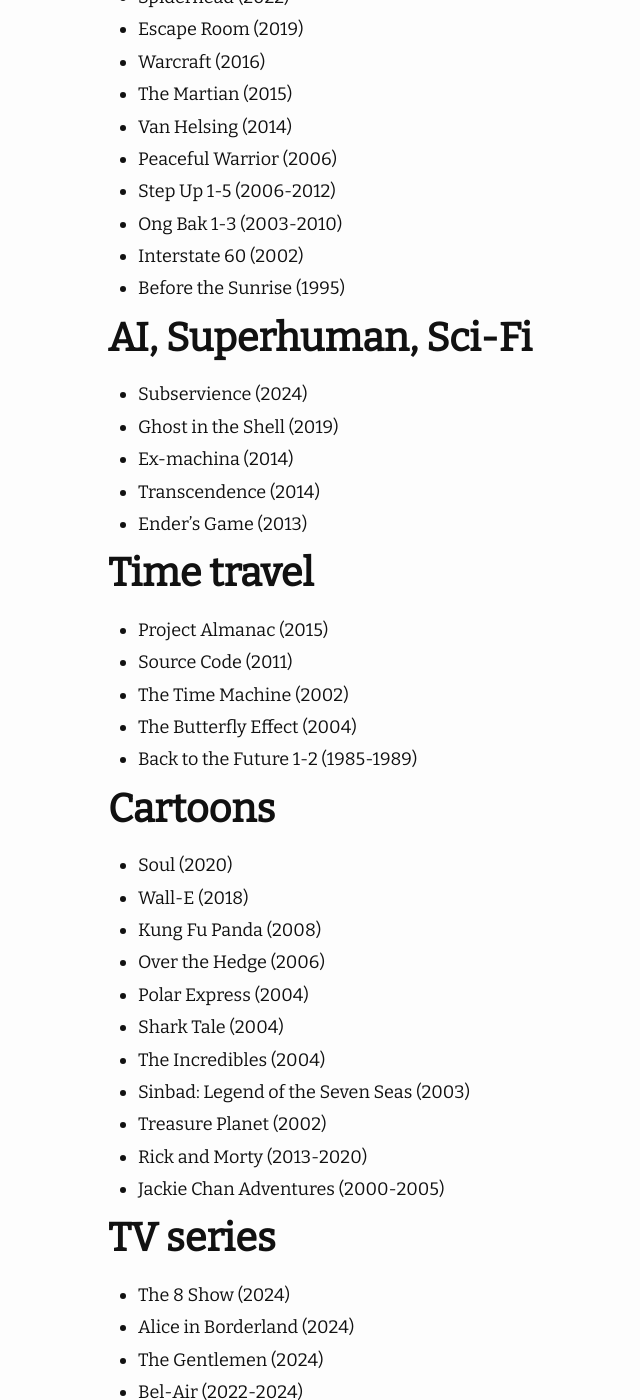
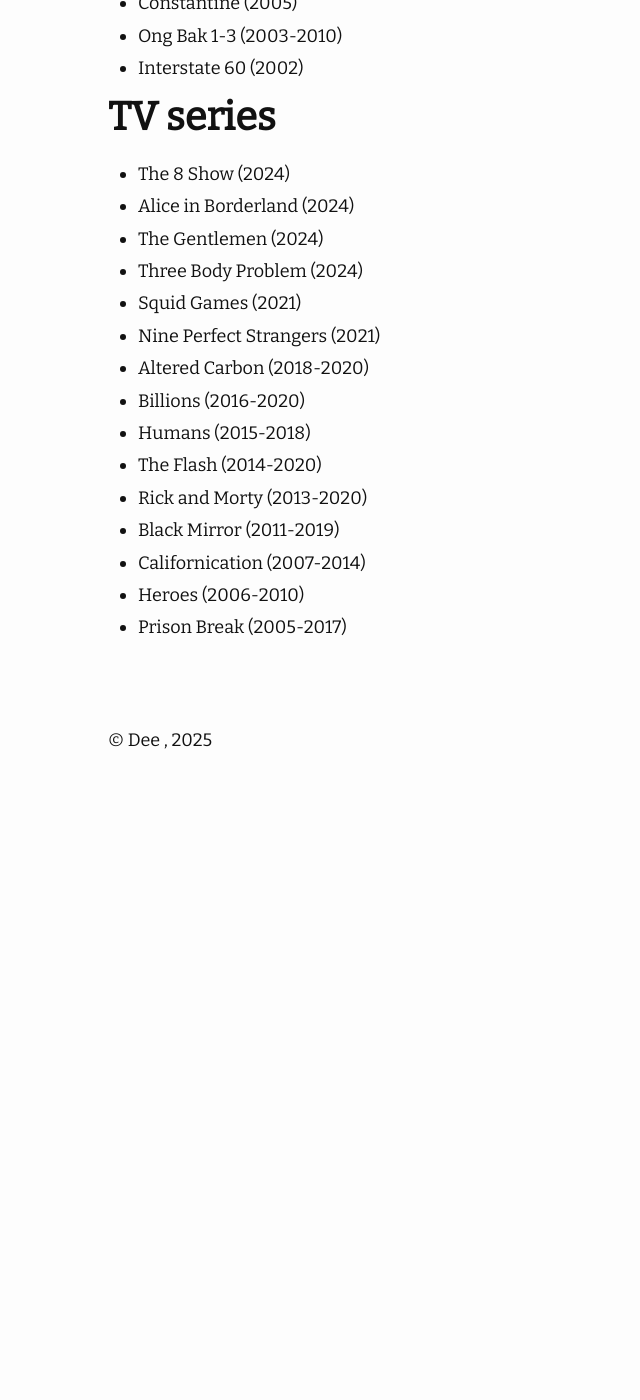
Before and after one commit to deeintech/deeintech.github.io, a Jekyll site: the page built from _posts/2020-03-02-movies.md, in a window 1280 px wide and 1400 px high, scrolled down 2401 px. Shown: the whole window, without its empty margins (162-802 px from the left). Built offline with Jekyll 4.4.1, drawn with Linux system fonts in a browser that asks for light colours; nearby versions of some CDN libraries; after the commit the page ends 3177 px from its top, so only the background shows below that; some of the changed text lies outside the part shown.

Commit message:
update movies

```diff
--- a/_posts/2020-03-02-movies.md
+++ b/_posts/2020-03-02-movies.md
@@ -36,110 +35,62 @@
 - A Beautiful Mind (2001)
 - Seven Years in Tibet (1997)
 
-# Documentary
-
-- Have a Good Trip: Adventures in Psychedelics (2020)
-- DMT: The Spirit Molecule (2010)
-
-# Marvel (MCU)
-
-- Doctor Strange 1-2 (2016-2022)
-- Deadpool 1-2 (2016-2018)
-- The Avengers 1-4 (2012-2019)
-- Iron Man 1-3 (2008-2013)
-
 # Action
 
 - Guns Akimbo (2020)
 - Ready Player One (2018)
 - Valerian and the City of Thousand Planets (2017)
 - Baby Driver (2017)
+- Doctor Strange 1-2 (2016-2022)
+- Deadpool (2016)
 - Divergent 1-3 (2014-2016)
 - Maze Runner 1-3 (2014-2018)
-- Limitless (2011)
-- In Time (2011)
+- The Avengers 1-4 (2012-2019)
 - Avatar (2009)
 - Sherlock Holmes 1-2 (2009-2011)
-- Constantine (2005)
+- Iron Man 1-3 (2008-2013)
 - National Treasure 1-2 (2004-2007)
 - Bulletproof Monk (2003)
 - The Rundown (2003)
 - Pirates of Caribbean 1-5 (2003-2017)
 - Fast & Furious 1,3 (2001-2003)
 
-# Comedy
-
-- The Whole Nine Yards (2000)
-- 4 Rooms (1995)
-- The Mask (1994)
-
 # Others
 
+- Subservience (2024)
 - Spiderhead (2022)
+- Have a Good Trip: Adventures in Psychedelics (2020)
+- Ghost in the Shell (2019)
 - Escape Room (2019)
 - Warcraft (2016)
-- The Martian (2015)
+- Project Almanac (2015)
+- Ex-machina (2014)
+- Transcendence (2014)
 - Van Helsing (2014)
+- Ender’s Game (2013)
+- Limitless (2011)
+- In Time (2011)
+- DMT: The Spirit Molecule (2010)
 - Peaceful Warrior (2006)
 - Step Up 1-5 (2006-2012)
+- Constantine (2005)
 - Ong Bak 1-3 (2003-2010)
 - Interstate 60 (2002)
-- Before the Sunrise (1995)
-
-# AI, Superhuman, Sci-Fi
-
-- Subservience (2024)
-- Ghost in the Shell (2019)
-- Ex-machina (2014)
-- Transcendence (2014)
-- Ender’s Game (2013)
-
-# Time travel
-
-- Project Almanac (2015)
-- Source Code (2011)
-- The Time Machine (2002)
-- The Butterfly Effect (2004)
-- Back to the Future 1-2 (1985-1989)
-
-# Cartoons
-
-- Soul (2020)
-- Wall-E (2018)
-- Kung Fu Panda (2008)
-- Over the Hedge (2006)
-- Polar Express (2004)
-- Shark Tale (2004)
-- The Incredibles (2004)
-- Sinbad: Legend of the Seven Seas (2003)
-- Treasure Planet (2002)
-- Rick and Morty (2013-2020)
-- Jackie Chan Adventures (2000-2005)
 
 # TV series
 
 - The 8 Show (2024)
 - Alice in Borderland (2024)
 - The Gentlemen (2024)
-- Bel-Air (2022-2024)
+- Three Body Problem (2024)
 - Squid Games (2021)
 - Nine Perfect Strangers (2021)
-- Queen’s Gambit (2020)
-- Chernobyl (2019)
-- Money Heist (2017-2021)
+- Altered Carbon (2018-2020)
 - Billions (2016-2020)
-- Limitless (2015-2016)
+- Humans (2015-2018)
 - The Flash (2014-2020)
-- Suits (2011-2019)
+- Rick and Morty (2013-2020)
+- Black Mirror (2011-2019)
 - Californication (2007-2014)
 - Heroes (2006-2010)
 - Prison Break (2005-2017)
-
-# TV series (Sci-Fi, AI)
-
-- Three Body Problem (2024)
-- neXt (2020)
-- Upload (2020)
-- Altered Carbon (2018-2020)
-- Humans (2015-2018)
-- Black Mirror (2011-2019)
```
Also changed, not shown: other parts of _posts/2020-03-02-movies.md (+0 -1 lines).
